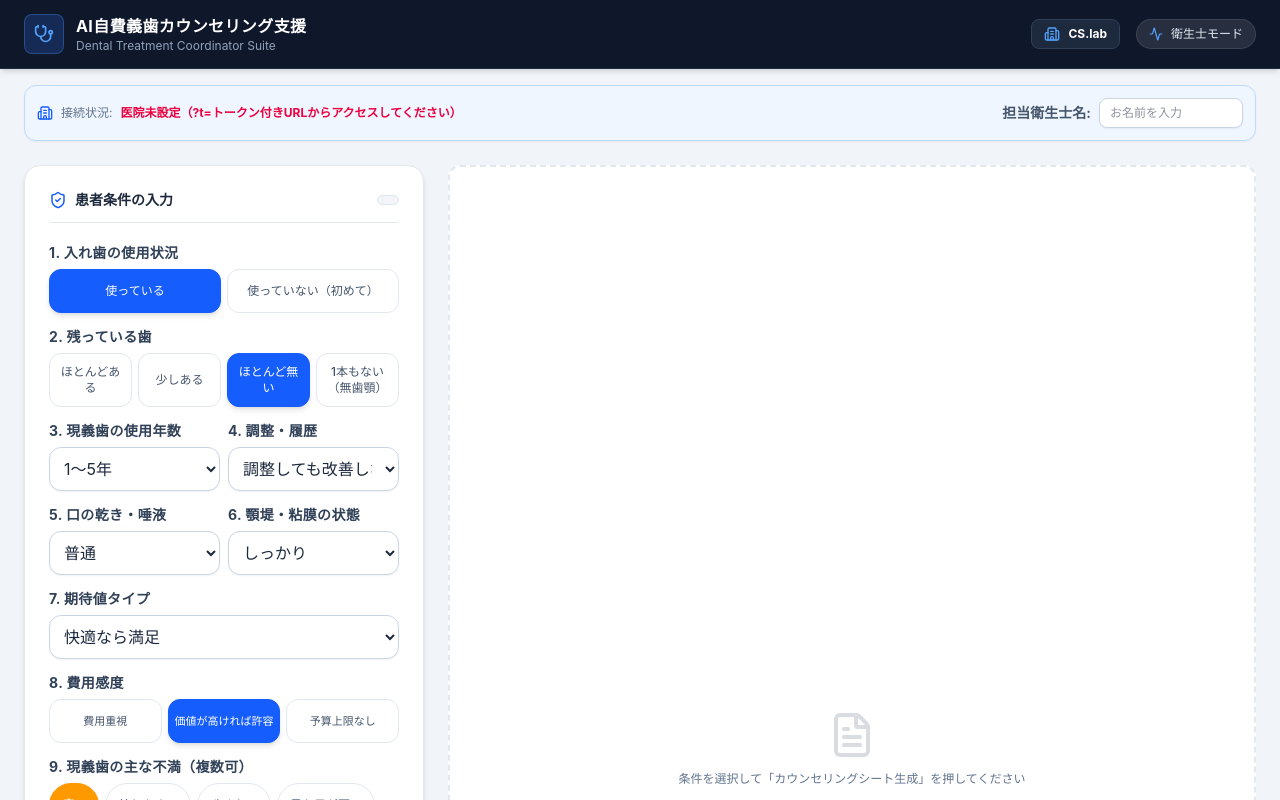
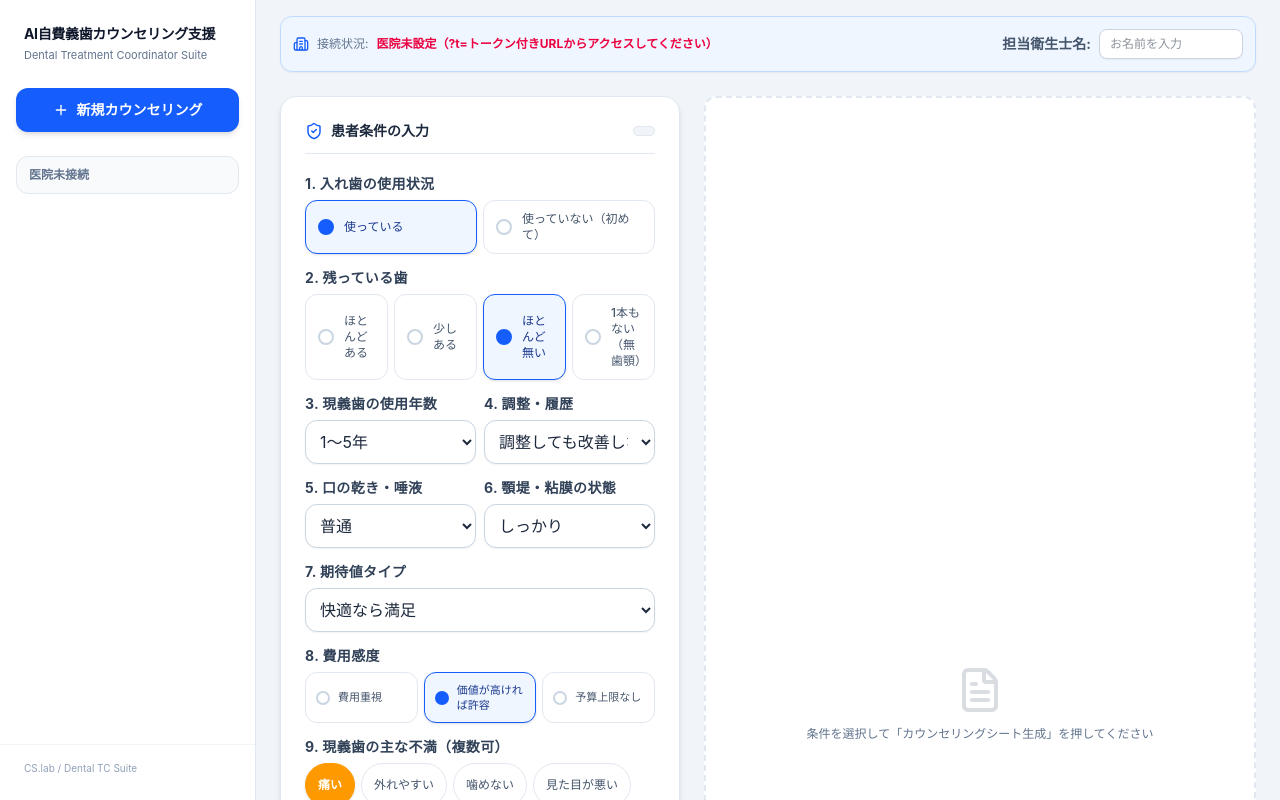
Before and after one commit to Takahito000/dental_tc_app-Private, a Next.js app: page / in a window 1280 px wide. Shown: the top 800 px of the page. Built offline with nearby package versions, Linux system fonts and the light colour scheme.

Commit message:
design: Stitch風レイアウトへ構造変更（サイドバー・白ヘッダー・ラジオカード）

```diff
--- a/app/page.tsx
+++ b/app/page.tsx
@@ -14,6 +14,7 @@ import {
   AlertTriangle,
   Bot,
   Send,
+  Plus,
 } from "lucide-react";
 
 // A4縦 @96dpi: 210mm×297mm ≒ 794×1123px
@@ -131,7 +132,7 @@ export default function Page() {
 
   useEffect(() => {
     setMounted(true);
-    console.log("[BUILD] 2026-08-23 19:20 premium-ui-refresh");
+    console.log("[BUILD] 2026-08-23 19:40 stitch-structural");
 
     // 1. ?t= パラメータまたは localStorage からトークンをロード
     const urlParams = new URLSearchParams(window.location.search);
@@ -424,7 +425,35 @@ export default function Page() {
   );
 
   return (
-    <main className="min-h-screen bg-slate-100 font-sans text-slate-800">
+    <main className="min-h-screen bg-slate-100 font-sans text-slate-800 lg:pl-64">
+      {/* 🗂 サイドバー（デスクトップのみ表示・実在する機能のみ配置） */}
+      <aside className="no-print hidden lg:flex fixed left-0 top-0 h-screen w-64 flex-col bg-white border-r border-slate-200 py-6 z-40">
+        <div className="px-6 mb-6">
+          <div className="text-sm font-bold text-slate-900 tracking-tight leading-snug">AI自費義歯カウンセリング支援</div>
+          <div className="text-[11px] text-slate-500 mt-1">Dental Treatment Coordinator Suite</div>
+        </div>
+        <div className="px-4 mb-6">
+          <button
+            type="button"
+            onClick={() => {
+              setResult(null);
+              setError(null);
+              window.scrollTo({ top: 0, behavior: "smooth" });
+            }}
+            className="w-full bg-blue-600 text-white font-bold text-sm py-3 px-4 rounded-xl flex items-center justify-center gap-2 hover:bg-blue-700 transition shadow-md"
+          >
+            <Plus size={16} /> 新規カウンセリング
+          </button>
+        </div>
+        <div className="px-4 flex-1">
+          <div className={`rounded-xl px-3 py-2.5 text-xs font-semibold border ${token && clinicName ? "bg-blue-50 border-blue-200 text-blue-800" : "bg-slate-50 border-slate-200 text-slate-500"}`}>
+            {token && clinicName ? `接続OK: ${clinicName}` : "医院未接続"}
+          </div>
+        </div>
+        <div className="mt-auto px-6 pt-4 border-t border-slate-100 text-[10px] text-slate-400">
+          CS.lab / Dental TC Suite
+        </div>
+      </aside>
       <style dangerouslySetInnerHTML={{ __html: `
         .sheet-page-portrait table {
           table-layout: fixed !important;
@@ -500,25 +529,25 @@ export default function Page() {
         }
       ` }} />
 
-      <header className="no-print bg-slate-900 border-b border-slate-800 text-white py-3.5 px-6 shadow-md">
+      <header className="no-print lg:hidden bg-white border-b border-slate-200 text-slate-900 py-3.5 px-6 shadow-sm">
         <div className="mx-auto flex max-w-[1600px] items-center justify-between">
           <div className="flex items-center gap-3">
-            <div className="flex h-10 w-10 items-center justify-center rounded-lg bg-blue-500/20 border border-blue-400/30">
-              <Stethoscope className="h-5 w-5 text-blue-400" />
+            <div className="flex h-10 w-10 items-center justify-center rounded-xl bg-blue-600 border border-blue-600 shadow-sm">
+              <Stethoscope className="h-5 w-5 text-white" />
             </div>
             <div>
               <h1 className="text-base font-bold tracking-wide">AI自費義歯カウンセリング支援</h1>
-              <p className="text-xs text-slate-400">Dental Treatment Coordinator Suite</p>
+              <p className="text-xs text-slate-500">Dental Treatment Coordinator Suite</p>
             </div>
           </div>
           <div className="hidden sm:flex items-center gap-4">
-            <div className="flex items-center gap-2 rounded-lg bg-slate-800 px-3 py-1.5 border border-slate-700">
-              <Building2 className="h-4 w-4 text-blue-400" />
-              <span className="text-xs font-bold text-white">{clinicName || "CS.lab"}</span>
+            <div className="flex items-center gap-2 rounded-lg bg-slate-100 px-3 py-1.5 border border-slate-200">
+              <Building2 className="h-4 w-4 text-blue-600" />
+              <span className="text-xs font-bold text-slate-900">{clinicName || "CS.lab"}</span>
             </div>
-            <div className="flex items-center gap-2 rounded-full bg-white/10 px-3 py-1.5 border border-white/10">
-              <Activity className="h-3.5 w-3.5 text-blue-400" />
-              <span className="text-xs font-medium text-slate-200">衛生士モード</span>
+            <div className="flex items-center gap-2 rounded-full bg-blue-50 px-3 py-1.5 border border-blue-200">
+              <Activity className="h-3.5 w-3.5 text-blue-600" />
+              <span className="text-xs font-medium text-blue-700">衛生士モード</span>
             </div>
           </div>
         </div>
@@ -585,12 +614,13 @@ export default function Page() {
                     key={item}
                     type="button"
                     onClick={() => handleSelect("denture_status", item)}
-                    className={`flex-1 py-2.5 px-2 min-h-[44px] rounded-xl border font-medium transition text-center ${
+                    className={`flex-1 py-2.5 px-3 min-h-[44px] rounded-xl border font-medium transition text-left flex items-center gap-2.5 ${
                       formData.denture_status === item
-                        ? "bg-blue-600 text-white border-blue-600 shadow-md"
-                        : "bg-white text-slate-600 border-slate-200 hover:bg-slate-50"
+                        ? "border-blue-600 bg-blue-50 text-blue-900 shadow-sm"
+                        : "bg-white text-slate-600 border-slate-200 hover:border-blue-400"
                     }`}
                   >
+                    <span className={`h-4 w-4 shrink-0 rounded-full border-2 transition ${formData.denture_status === item ? "border-blue-600 bg-blue-600" : "border-slate-300 bg-white"}`} />
                     {item}
                   </button>
                 ))}
@@ -606,12 +636,13 @@ export default function Page() {
                     key={item}
                     type="button"
                     onClick={() => handleSelect("remaining_teeth", item)}
-                    className={`flex-1 py-2.5 px-2 min-h-[44px] rounded-xl border font-medium transition text-center ${
+                    className={`flex-1 py-2.5 px-3 min-h-[44px] rounded-xl border font-medium transition text-left flex items-center gap-2.5 ${
                       formData.remaining_teeth === item
-                        ? "bg-blue-600 text-white border-blue-600 shadow-md"
-                        : "bg-white text-slate-600 border-slate-200 hover:bg-slate-50"
+                        ? "border-blue-600 bg-blue-50 text-blue-900 shadow-sm"
+                        : "bg-white text-slate-600 border-slate-200 hover:border-blue-400"
                     }`}
                   >
+                    <span className={`h-4 w-4 shrink-0 rounded-full border-2 transition ${formData.remaining_teeth === item ? "border-blue-600 bg-blue-600" : "border-slate-300 bg-white"}`} />
                     {item}
                   </button>
                 ))}
@@ -697,12 +728,13 @@ export default function Page() {
                     key={item}
                     type="button"
                     onClick={() => handleSelect("cost_sensitivity", item)}
-                    className={`flex-1 py-2.5 px-1 min-h-[44px] rounded-xl border font-medium transition text-center text-[11px] ${
+                    className={`flex-1 py-2.5 px-2.5 min-h-[44px] rounded-xl border font-medium transition text-left text-[11px] flex items-center gap-2 ${
                       formData.cost_sensitivity === item
-                        ? "bg-blue-600 text-white border-blue-600 shadow-md"
-                        : "bg-white text-slate-600 border-slate-200 hover:bg-slate-50"
+                        ? "border-blue-600 bg-blue-50 text-blue-900 shadow-sm"
+                        : "bg-white text-slate-600 border-slate-200 hover:border-blue-400"
                     }`}
                   >
+                    <span className={`h-3.5 w-3.5 shrink-0 rounded-full border-2 transition ${formData.cost_sensitivity === item ? "border-blue-600 bg-blue-600" : "border-slate-300 bg-white"}`} />
                     {item}
                   </button>
                 ))}
@@ -735,7 +767,7 @@ export default function Page() {
 
             {/* 10. 追求したい情緒価値 */}
             <div>
-              <label className="block font-bold mb-1.5 text-slate-700 text-sm tracking-wide">10. 追求したい情緒価値（複数可）</label>
+              <label className="block font-bold mb-1.5 text-slate-700 text-sm tracking-wide">10. 追求したい情緒価値（複数可��</label>
               <div className="flex flex-wrap gap-1.5">
                 {FORM_DATA.emotion_drivers.map((item) => {
                   const isActive = formData.emotion_drivers.includes(item);
@@ -828,20 +860,20 @@ export default function Page() {
                 <div className="flex gap-2">
                   <button
                     onClick={() => setActiveTab("patient")}
-                    className={`py-2 px-4 min-h-[44px] justify-center rounded-lg font-bold text-xs transition flex items-center gap-1.5 ${
+                    className={`py-2 px-3 sm:px-4 min-h-[44px] justify-center font-bold text-xs transition flex items-center gap-1.5 ${
                       activeTab === "patient"
-                        ? "bg-slate-900 text-white shadow"
-                        : "bg-slate-100 text-slate-600 hover:bg-slate-200"
+                        ? "text-blue-700 border-b-2 border-blue-600"
+                        : "text-slate-500 hover:text-slate-900 border-b-2 border-transparent"
                     }`}
                   >
                     <FileText size={16} /> <span className="hidden sm:inline">A4提案シート (患者用)</span>
                   </button>
                   <button
                     onClick={() => setActiveTab("talk")}
-                    className={`py-2 px-4 min-h-[44px] justify-center rounded-lg font-bold text-xs transition flex items-center gap-1.5 ${
+                    className={`py-2 px-3 sm:px-4 min-h-[44px] justify-center font-bold text-xs transition flex items-center gap-1.5 ${
                       activeTab === "talk"
-                        ? "bg-amber-100 text-amber-900 border border-amber-300 shadow-sm"
-                        : "bg-slate-100 text-slate-600 hover:bg-slate-200"
+                        ? "text-amber-700 border-b-2 border-amber-500"
+                        : "text-slate-500 hover:text-slate-900 border-b-2 border-transparent"
                     }`}
                   >
                     <MessageSquare size={16} /> <span className="hidden sm:inline">トークカンペ (画面専用)</span>
@@ -853,14 +885,14 @@ export default function Page() {
                     <button
                       onClick={handleOpenPrintPdf}
                       disabled={printingPdf}
-                      className="py-2 px-4 min-h-[44px] justify-center bg-blue-600 hover:bg-blue-700 text-white font-bold rounded-lg text-xs transition flex items-center gap-1.5 shadow disabled:opacity-50"
+                      className="py-2 px-4 min-h-[44px] justify-center bg-white border border-slate-300 text-slate-700 hover:bg-slate-50 font-bold rounded-lg text-xs transition flex items-center gap-1.5 shadow-sm disabled:opacity-50"
                     >
                       <Printer size={16} /> <span className="hidden sm:inline">{printingPdf ? "PDF生成中..." : "A4印刷（PDFで開く）"}</span>
                     </button>
                     <button
                       onClick={handleSendPrint}
                       disabled={sending}
-                      className="py-2 px-4 min-h-[44px] justify-center bg-emerald-600 hover:bg-emerald-700 text-white font-bold rounded-lg text-xs transition flex items-center gap-1.5 shadow disabled:opacity-50"
+                      className="py-2 px-4 min-h-[44px] justify-center bg-blue-600 hover:bg-blue-700 text-white font-bold rounded-lg text-xs transition flex items-center gap-1.5 shadow disabled:opacity-50"
                     >
                       <Send size={16} /> <span className="hidden sm:inline">{sending ? "送信中..." : "印刷（医院へ送信）"}</span>
                     </button>
@@ -878,17 +910,17 @@ export default function Page() {
                   const costSection = sheet.sections.find((s) => s.heading.includes("費用"));
 
                   const Header = () => (
-                    <div className="rounded-xl bg-gradient-to-r from-slate-900 to-blue-800 p-3 text-white shadow-md mb-2 border-b-2 border-blue-500">
+                    <div className="rounded-xl bg-white border border-slate-200 border-b-2 border-b-slate-800 px-4 py-3 text-slate-900 shadow-sm mb-3">
                       <div className="flex items-center justify-between gap-3">
                         <div className="flex-1">
                           <h1 className="text-[17px] font-bold tracking-wide">{sheet.title}</h1>
-                          <div className="text-[8px] tracking-[0.25em] text-blue-300 font-semibold mt-0.5">AI OBJECTIVE ANALYSIS</div>
+                          <div className="text-[8px] tracking-[0.25em] text-blue-600 font-semibold mt-0.5">AI OBJECTIVE ANALYSIS</div>
                         </div>
                         <div className="text-right text-[10.5px] opacity-90 leading-tight shrink-0">
                           {cleanClinicName && (
                             <div className="font-semibold">{cleanClinicName}</div>
                           )}
-                          <div className="text-[9px] text-slate-300 mt-0.5 space-y-0.5">
+                          <div className="text-[9px] text-slate-500 mt-0.5 space-y-0.5">
                             {sheet.issueLine
                               .replace(/:\s*/g, ":")
                               .split(/[ \s]+/)
@@ -919,13 +951,13 @@ export default function Page() {
                               <Bot size={25} />
                             </div>
                             <div
-                              className="relative flex-1 rounded-xl border border-blue-100 bg-blue-50/50 p-2.5 text-[14px] leading-relaxed text-slate-800"
+                              className="relative flex-1 rounded-xl border border-blue-100 bg-blue-50/50 p-3 text-[14px] leading-relaxed text-slate-800"
                               dangerouslySetInnerHTML={{ __html: renderInline(intro.body) }}
                             />
                           </div>
                         )}
                         {recommend && (
-                          <div className="rounded-lg border border-slate-200 bg-white p-2 mb-2">
+                          <div className="rounded-xl border border-slate-200 bg-white p-3 mb-2">
                             <div className="flex items-center gap-1 border-l-4 border-blue-600 pl-1.5 text-[15px] font-bold text-slate-900 mb-1">
                               <CheckCircle2 size={14} className="text-blue-600" />
                               {recommend.heading}
@@ -937,7 +969,7 @@ export default function Page() {
                           </div>
                         )}
                         {tableSection && (
-                          <div className="rounded-lg border border-slate-200 bg-white p-2">
+                          <div className="rounded-xl border border-slate-200 bg-white p-3">
                             <div className="flex items-center gap-1 border-l-4 border-blue-600 pl-1.5 text-[15px] font-bold text-slate-900 mb-1">
                               <Sparkles size={14} className="text-amber-500" />
                               {tableSection.heading}
@@ -957,7 +989,7 @@ export default function Page() {
                           <Header />
                           <div className="grid grid-cols-1 md:grid-cols-2 print:grid-cols-2 gap-2.5">
                             {prosCons && (
-                              <div className="rounded-lg border border-slate-200 bg-white p-2.5">
+                              <div className="rounded-xl border border-slate-200 bg-white p-3.5">
                                 <div className="flex items-center gap-1 border-l-4 border-blue-600 pl-1.5 text-[15px] font-bold text-slate-900 mb-1">
                                   <AlertTriangle size={14} className="text-rose-500" />
                                   {prosCons.heading}
@@ -969,7 +1001,7 @@ export default function Page() {
                               </div>
                             )}
                             {costSection && (
-                              <div className="rounded-lg border border-slate-200 bg-white p-2.5">
+                              <div className="rounded-xl border border-slate-200 bg-white p-3.5">
                                 <div className="flex items-center gap-1 border-l-4 border-blue-600 pl-1.5 text-[15px] font-bold text-slate-900 mb-1">
                                   <Sparkles size={14} className="text-blue-600" />
                                   {costSection.heading}
```
